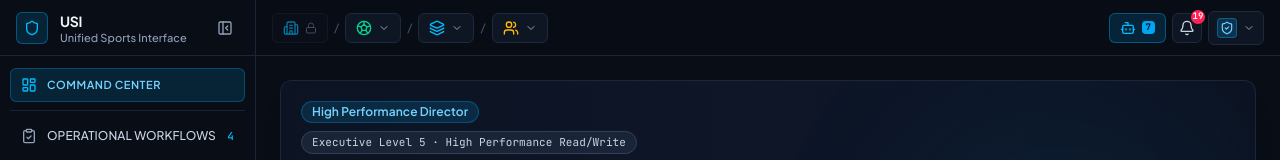
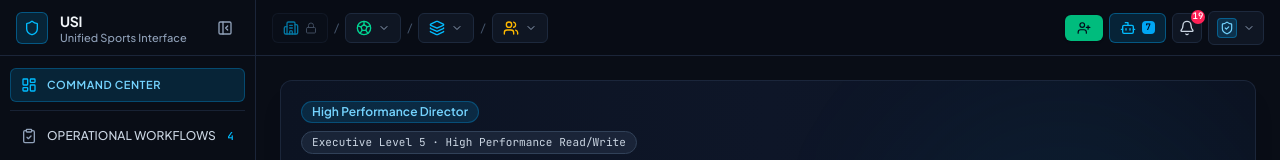
Before and after one commit to nishantjoshi020/USI, a React (Vite) app: page / in a window 1280 px wide. Shown: the top 160 px of the page. Built offline with nearby package versions, Linux system fonts and the light colour scheme.

Commit message:
feat: add persistent + Add Athlete button to TopContextBar

```diff
--- a/src/components/command-center/PersonaSpecializedSections.tsx
+++ b/src/components/command-center/PersonaSpecializedSections.tsx
@@ -33,7 +33,6 @@ import {
   Users,
   Utensils,
   Wrench,
-  UserPlus,
   Radio,
   Zap,
   Gauge,
--- a/src/components/navigation/TopContextBar.tsx
+++ b/src/components/navigation/TopContextBar.tsx
@@ -23,6 +23,7 @@ import {
   Trophy,
   User,
   UserCheck,
+  UserPlus,
   Users,
   Utensils,
   Wrench,
@@ -245,6 +246,7 @@ export const TopContextBar: React.FC<TopContextBarProps> = ({
   onChangeViewportMode,
   onToggleMobileSidebar,
   isSidebarOpen = true,
+  onOpenOnboarding,
 }) => {
   const [openDropdown, setOpenDropdown] = useState<
     | 'federation'
@@ -722,8 +724,20 @@ export const TopContextBar: React.FC<TopContextBarProps> = ({
         )}
       </div>
 
-      {/* Right Zone: AI Copilot Trigger, Notifications, Compact Role Selector, View Switcher */}
+      {/* Right Zone: Add Athlete, AI Copilot Trigger, Notifications, Compact Role Selector, View Switcher */}
       <div className="flex items-center gap-1.5 shrink-0">
+        {/* Persistent Global Add Athlete Trigger */}
+        {onOpenOnboarding && selectedRole !== 'Athlete' && (
+          <button
+            onClick={onOpenOnboarding}
+            title="Enroll / Add New Athlete to Federation"
+            className="flex items-center gap-1.5 px-3 py-1.5 rounded-md bg-emerald-500 hover:bg-emerald-400 text-slate-950 font-bold text-xs shadow-sm transition-colors whitespace-nowrap"
+          >
+            <UserPlus className="w-3.5 h-3.5" />
+            {!isIconOnly && <span>+ Add Athlete</span>}
+          </button>
+        )}
+
         {/* Persistent AI Copilot Trigger */}
         {onOpenAICopilot && (
           <button
```
